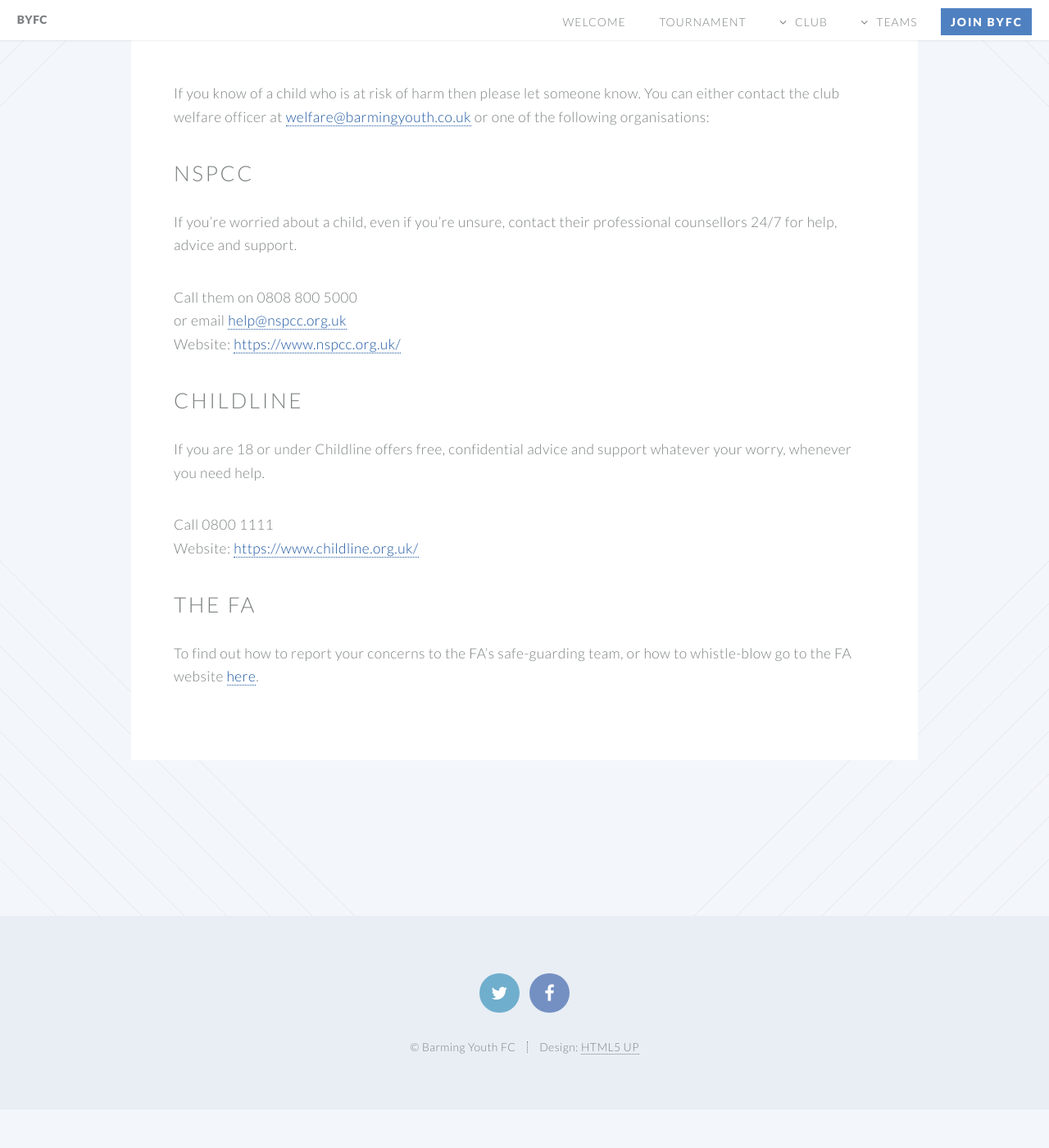
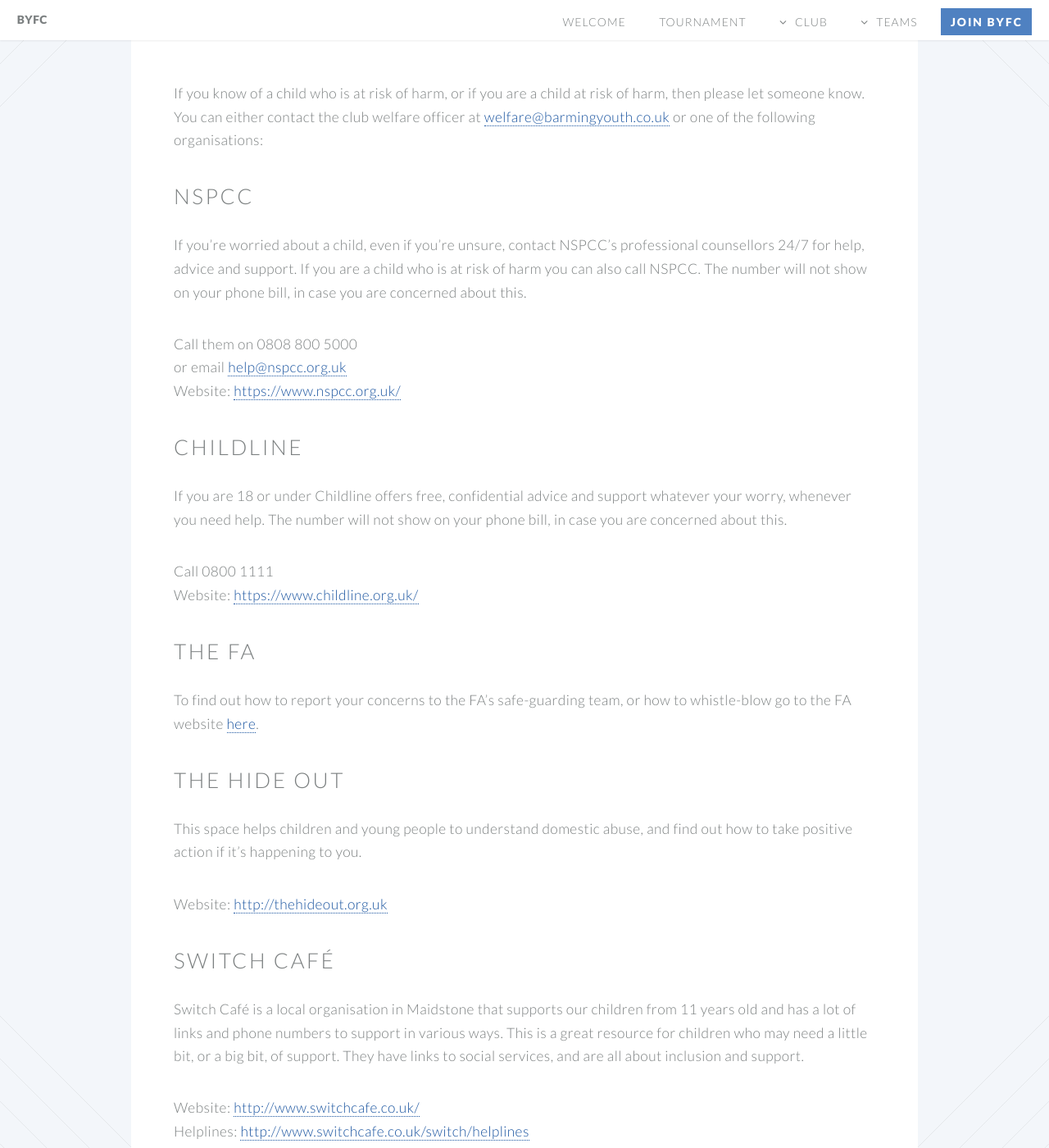
Before and after one commit to Pam-BYFC/BYFC.github.io, a Jekyll site: the page built from welfare.md, in a window 1280 px wide and 1400 px high, scrolled down 303 px. Shown: the whole window at 82% size. Built offline with Jekyll 4.4.1, drawn with Linux system fonts in a browser that asks for light colours; before the commit the page ends 1656 px from its top, so only the background shows below that.

Commit message:
Added resources to welfare page

```diff
--- a/welfare.md
+++ b/welfare.md
@@ -3,11 +3,12 @@ layout: post
 title: Welfare
 ---
 
-If you know of a child who is at risk of harm then please let someone know. You can either contact the club welfare officer at <a href="mailto:welfare@barmingyouth.co.uk">welfare@barmingyouth.co.uk</a> or one of the following organisations:
+If you know of a child who is at risk of harm, or if you are a child at risk of harm, then please let someone know. You can either contact the club welfare officer at <a href="mailto:welfare@barmingyouth.co.uk">welfare@barmingyouth.co.uk</a> or one of the following organisations:
 
 ## NSPCC
 
-If you're worried about a child, even if you're unsure, contact their professional counsellors 24/7 for help, advice and support.
+If you're worried about a child, even if you're unsure, contact NSPCC's professional counsellors 24/7 for help, advice and support.
+If you are a child who is at risk of harm you can also call NSPCC. The number will not show on your phone bill, in case you are concerned about this.
 
 * Call them on 0808 800 5000
 * or email <a href="mailto:help@nspcc.org.uk">help@nspcc.org.uk</a>
@@ -17,6 +18,7 @@ If you're worried about a child, even if you're unsure, contact their profession
 ## Childline
 
 If you are 18 or under Childline offers free, confidential advice and support whatever your worry, whenever you need help.
+The number will not show on your phone bill, in case you are concerned about this.
 
 * Call 0800 1111
 * Website: [https://www.childline.org.uk/](https://www.childline.org.uk/)
@@ -24,3 +26,18 @@ If you are 18 or under Childline offers free, confidential advice and support wh
 ## The FA
 
 To find out how to report your concerns to the FA's safe-guarding team, or how to whistle-blow go to the FA website [here](http://www.thefa.com/football-rules-governance/safeguarding/reporting-concerns).
+
+
+## The Hide Out
+
+This space helps children and young people to understand domestic abuse, and find out how to take positive action if it's happening to you.
+
+* Website: [http://thehideout.org.uk](http://thehideout.org.uk/)
+
+
+## Switch Café
+
+Switch Café is a local organisation in Maidstone that supports our children from 11 years old and has a lot of links and phone numbers to support in various ways. This is a great resource for children who may need a little bit, or a big bit, of support. They have links to social services, and are all about inclusion and support.
+
+* Website: [http://www.switchcafe.co.uk/](http://www.switchcafe.co.uk/)
+* Helplines: [http://www.switchcafe.co.uk/switch/helplines](http://www.switchcafe.co.uk/switch/helplines/)
```
